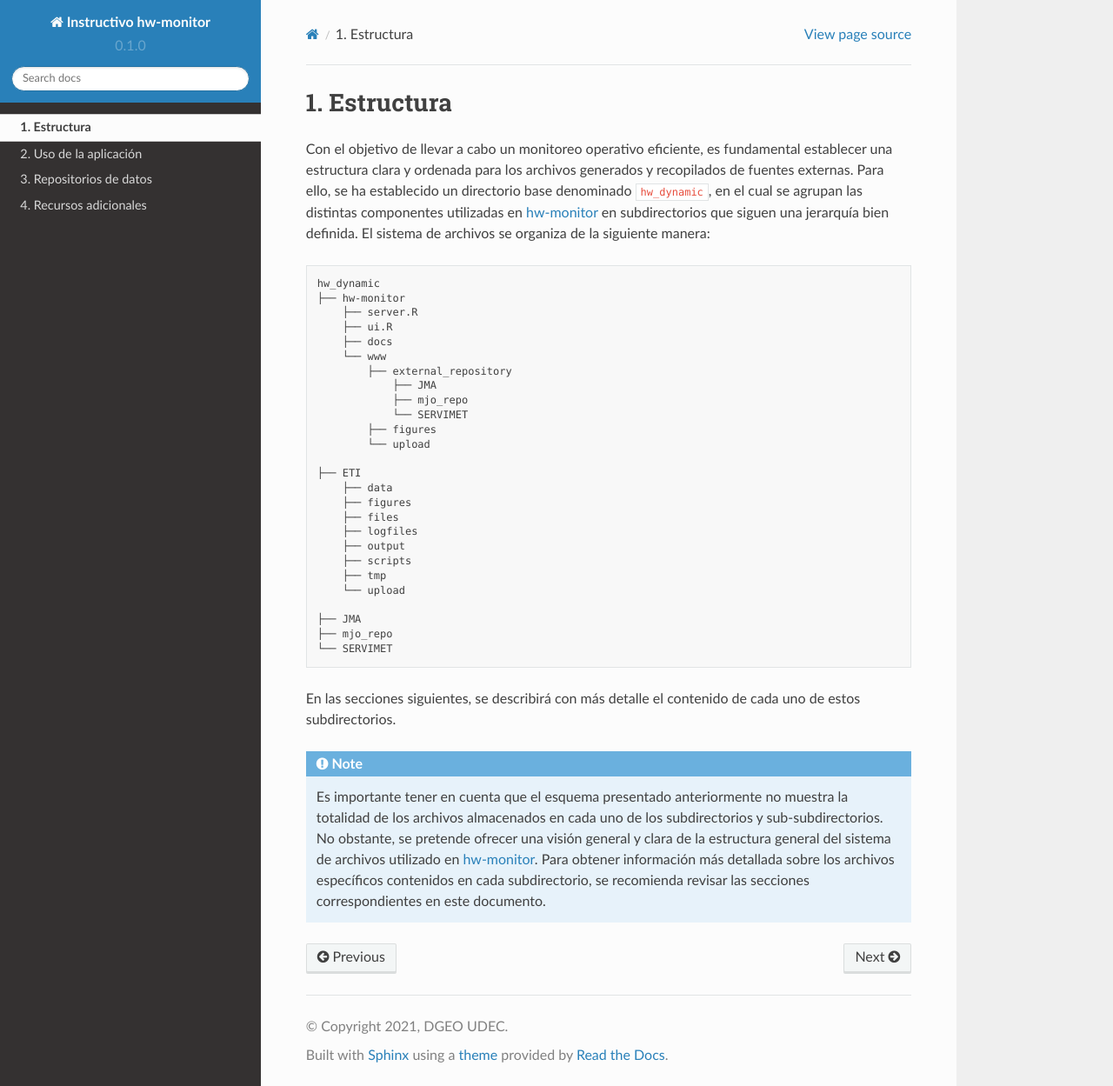
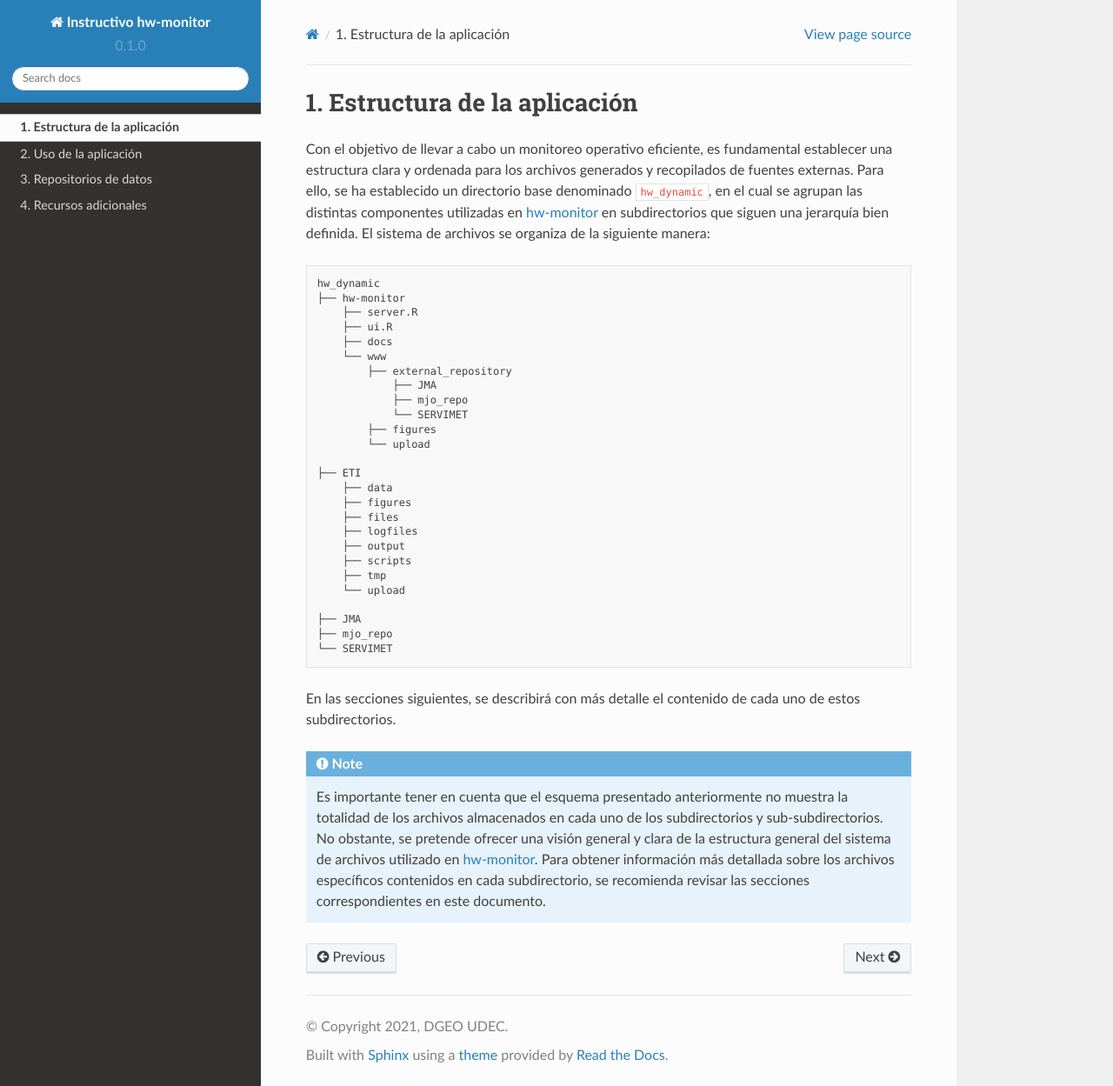
Before and after one commit to chsegura/rtd-tutorial, a Sphinx documentation site: the page built from docs/source/estructura.rst, in a window 1280 px wide and 1249 px high. Shown: the whole window at 87% size. Built offline with Sphinx 7.4.7 and the Read the Docs theme 2.0.0, drawn with Linux system fonts in a browser that asks for light colours.

Commit message:
Update estructura.rst

```diff
--- a/docs/source/estructura.rst
+++ b/docs/source/estructura.rst
@@ -1,5 +1,5 @@
 ****
-Estructura
+Estructura de la aplicación
 ****
 
 .. Estructura:
```
